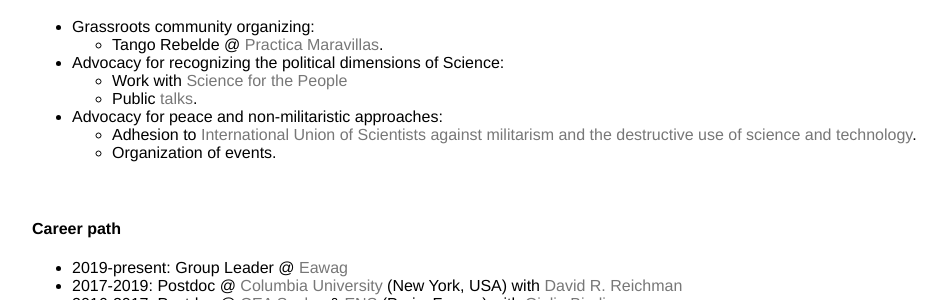
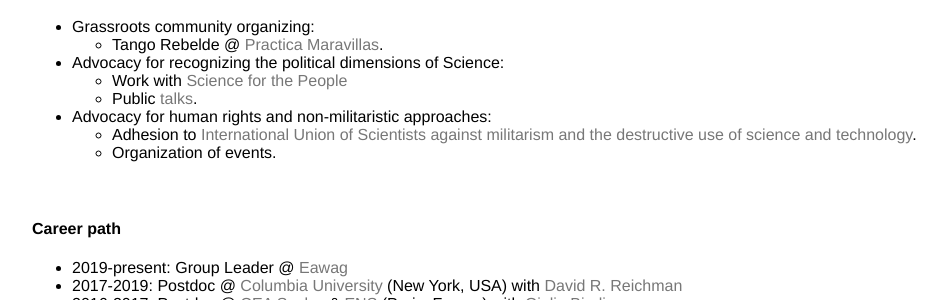
Before and after one commit to mbaityje/mbaityje.github.io, a Jekyll site: the page built from index.html, in a window 1280 px wide. Shown: the part 768-1068 px from the top of the page, without its empty margins (160-1107 px from the left). Built offline with Jekyll 4.4.1, drawn with Linux system fonts in a browser that asks for light colours.

Commit message:
Modifications to research interests

```diff
--- a/index.html
+++ b/index.html
@@ -57,7 +57,7 @@ title: Marco BAITY JESI - Group Leader @ Eawag
 	 			</li>
 	 		</ul>
 	 	</li>
-	 	<li>Advocacy for peace and non-militaristic approaches:
+	 	<li>Advocacy for human rights and non-militaristic approaches:
  	 		<ul>
  	 			<li>
  	 			Adhesion to <a href="https://www.iuscientists.org/">International Union of Scientists against militarism and the destructive use of science and technology</a>.
```
